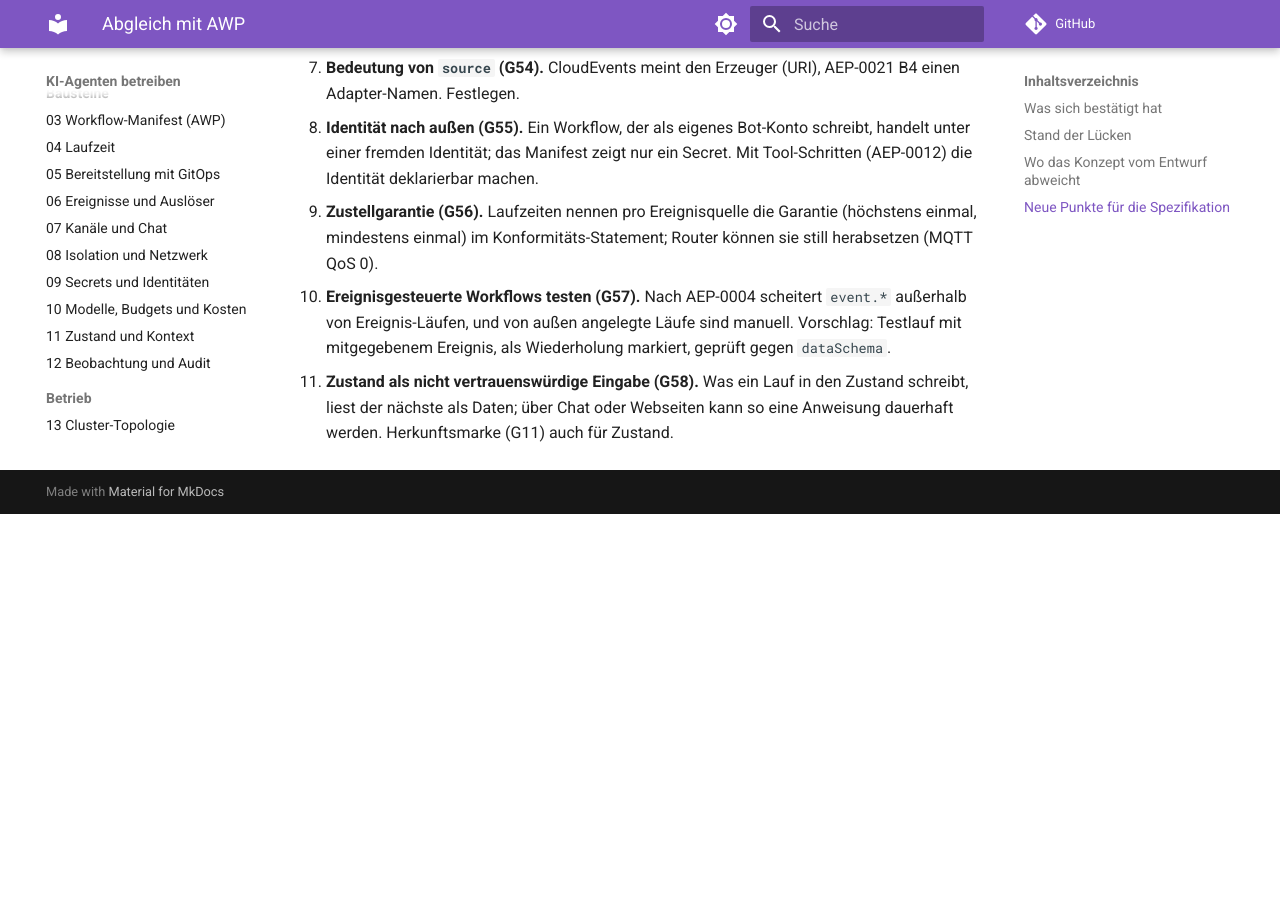
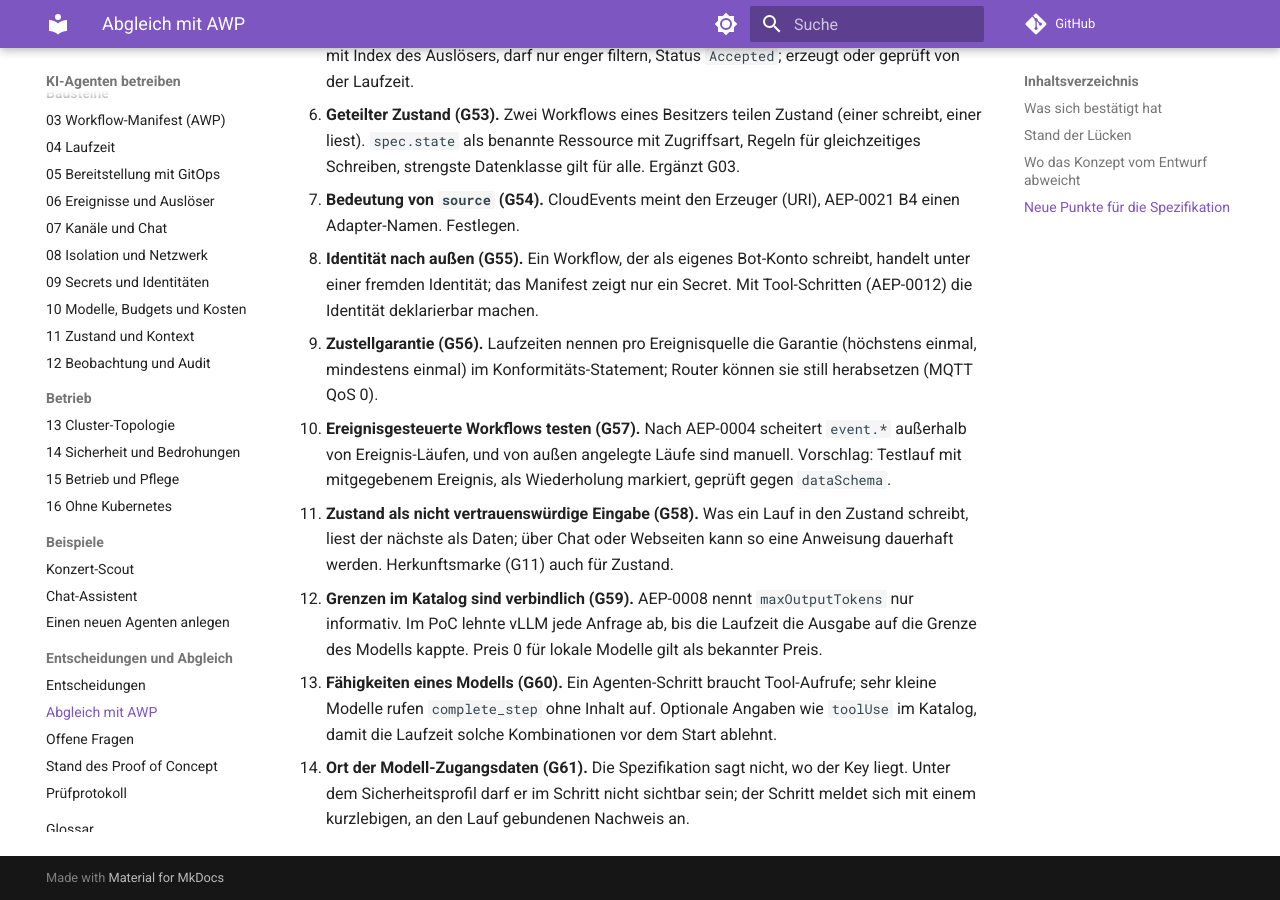
Before and after one commit to slauger/ai-agent-operations, an MkDocs documentation site: the page built from docs/awp-abgleich.md, in a window 1280 px wide and 900 px high, scrolled down 3992 px. Built offline with MkDocs 1.6.1 and Material for MkDocs 9.7.7, drawn with Linux system fonts in a browser that asks for light colours; comment, search, counter and statistics services are not loaded; before the commit the page ends 4506 px from its top, so only the background shows below that; some of the changed text lies outside the part shown.

Commit message:
docs: AWP comparison for provider profiles (G59-G61)

```diff
--- a/docs/awp-abgleich.md
+++ b/docs/awp-abgleich.md
@@ -15,6 +15,8 @@ Stand des Abgleichs: 20.11.2026, gegen AWP `v1alpha2` auf dem Branch der Überar
 | Secrets mit `scope` | Trennung zwischen Kommando-Schritten und Agenten trägt das Sicherheitsmodell |
 | Ausgaben über `$AWP_OUTPUTS` und `complete_step` | im Entwurf übernommen (AEP-0018) |
 | Ausführungsort nicht im Manifest | alles Laufzeitspezifische passte in die Binding |
+| `model.provider` als undurchsichtige Kennung (5.4.3) | Anbieter-Profile der Laufzeit bilden den Namen auf Protokoll, Adresse und Key ab; Ollama und vLLM liefen ohne Änderung am Manifest |
+| Trennung von Katalog und Verbindung (AEP-0008) | Preise und Grenzen gehören in den Katalog, Adresse, Protokoll und Key in die Laufzeit; die Profile mischen beides noch ([Kapitel 10](10-modelle-und-kosten.md)) |
 
 ## Stand der Lücken
 
@@ -59,7 +61,7 @@ Stand des Abgleichs: 20.11.2026, gegen AWP `v1alpha2` auf dem Branch der Überar
 
 ## Neue Punkte für die Spezifikation
 
-Aus dem PoC und den Prüfungen, am 20.11.2026 als G48 bis G58 in die Lückenliste aufgenommen:
+Aus dem PoC und den Prüfungen, am 20.11.2026 als G48 bis G61 in die Lückenliste aufgenommen:
 
 1. **Läufe von einem vertrauenswürdigen Router (G48).** Ein vorhandener Router (Argo Events, Tekton Triggers) ist weder Client (manuell) noch Laufzeit. Vorschlag: eine Rolle "trusted ingress", die Läufe mit Auslöser `event` und mitgegebenem Ereignis anlegen darf; die Laufzeit prüft den Auslöser gegen das Manifest und hält die Identität fest.
 2. **Syntax von `allowHosts` (G49).** Subdomains, Ports, IP-Adressen und CIDRs sind nicht festgelegt; Allowlists sind nicht zwischen Laufzeiten übertragbar.
@@ -72,3 +74,6 @@ Aus dem PoC und den Prüfungen, am 20.11.2026 als G48 bis G58 in die Lückenlist
 9. **Zustellgarantie (G56).** Laufzeiten nennen pro Ereignisquelle die Garantie (höchstens einmal, mindestens einmal) im Konformitäts-Statement; Router können sie still herabsetzen (MQTT QoS 0).
 10. **Ereignisgesteuerte Workflows testen (G57).** Nach AEP-0004 scheitert `event.*` außerhalb von Ereignis-Läufen, und von außen angelegte Läufe sind manuell. Vorschlag: Testlauf mit mitgegebenem Ereignis, als Wiederholung markiert, geprüft gegen `dataSchema`.
 11. **Zustand als nicht vertrauenswürdige Eingabe (G58).** Was ein Lauf in den Zustand schreibt, liest der nächste als Daten; über Chat oder Webseiten kann so eine Anweisung dauerhaft werden. Herkunftsmarke (G11) auch für Zustand.
+12. **Grenzen im Katalog sind verbindlich (G59).** AEP-0008 nennt `maxOutputTokens` nur informativ. Im PoC lehnte vLLM jede Anfrage ab, bis die Laufzeit die Ausgabe auf die Grenze des Modells kappte. Preis 0 für lokale Modelle gilt als bekannter Preis.
+13. **Fähigkeiten eines Modells (G60).** Ein Agenten-Schritt braucht Tool-Aufrufe; sehr kleine Modelle rufen `complete_step` ohne Inhalt auf. Optionale Angaben wie `toolUse` im Katalog, damit die Laufzeit solche Kombinationen vor dem Start ablehnt.
+14. **Ort der Modell-Zugangsdaten (G61).** Die Spezifikation sagt nicht, wo der Key liegt. Unter dem Sicherheitsprofil darf er im Schritt nicht sichtbar sein; der Schritt meldet sich mit einem kurzlebigen, an den Lauf gebundenen Nachweis an.
```
